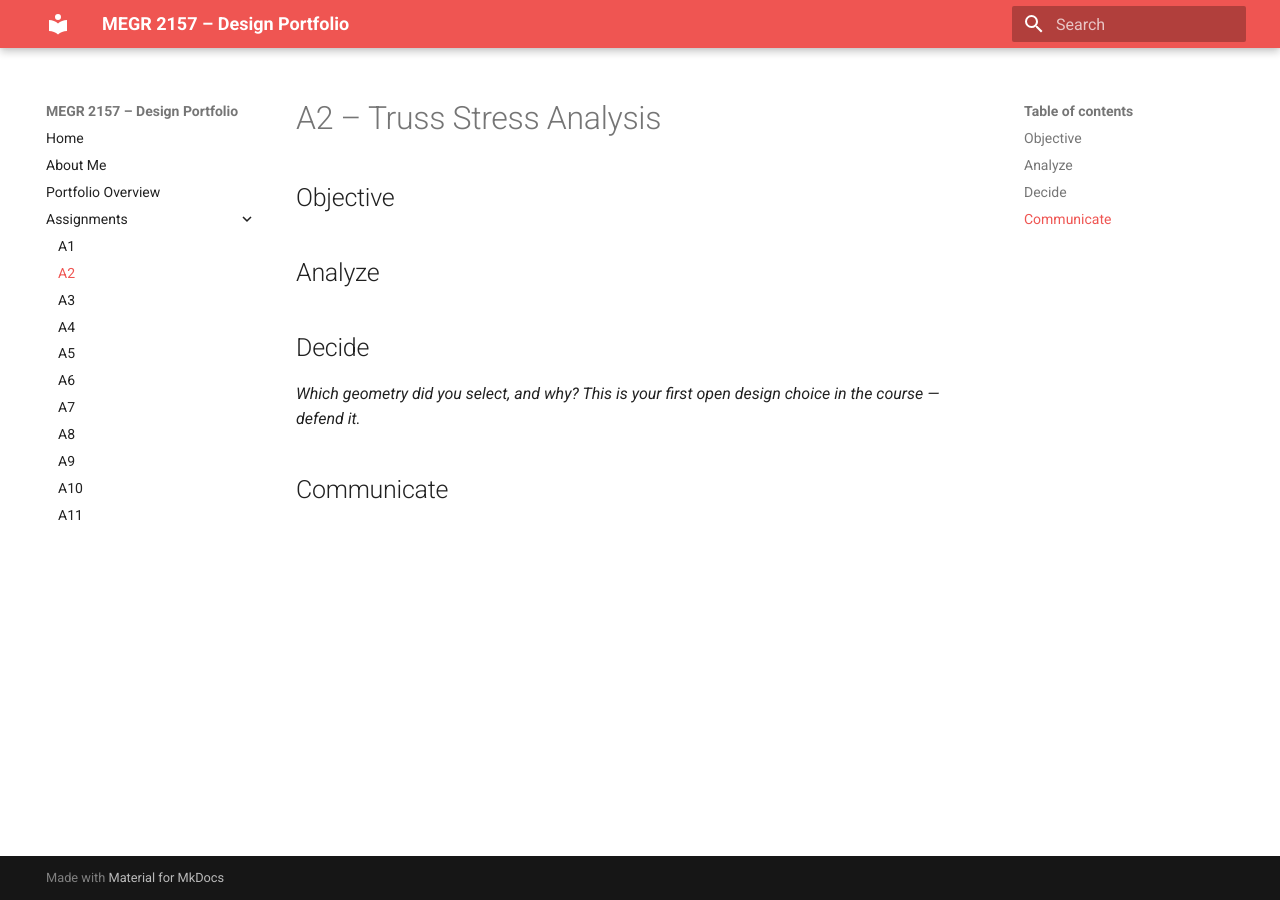
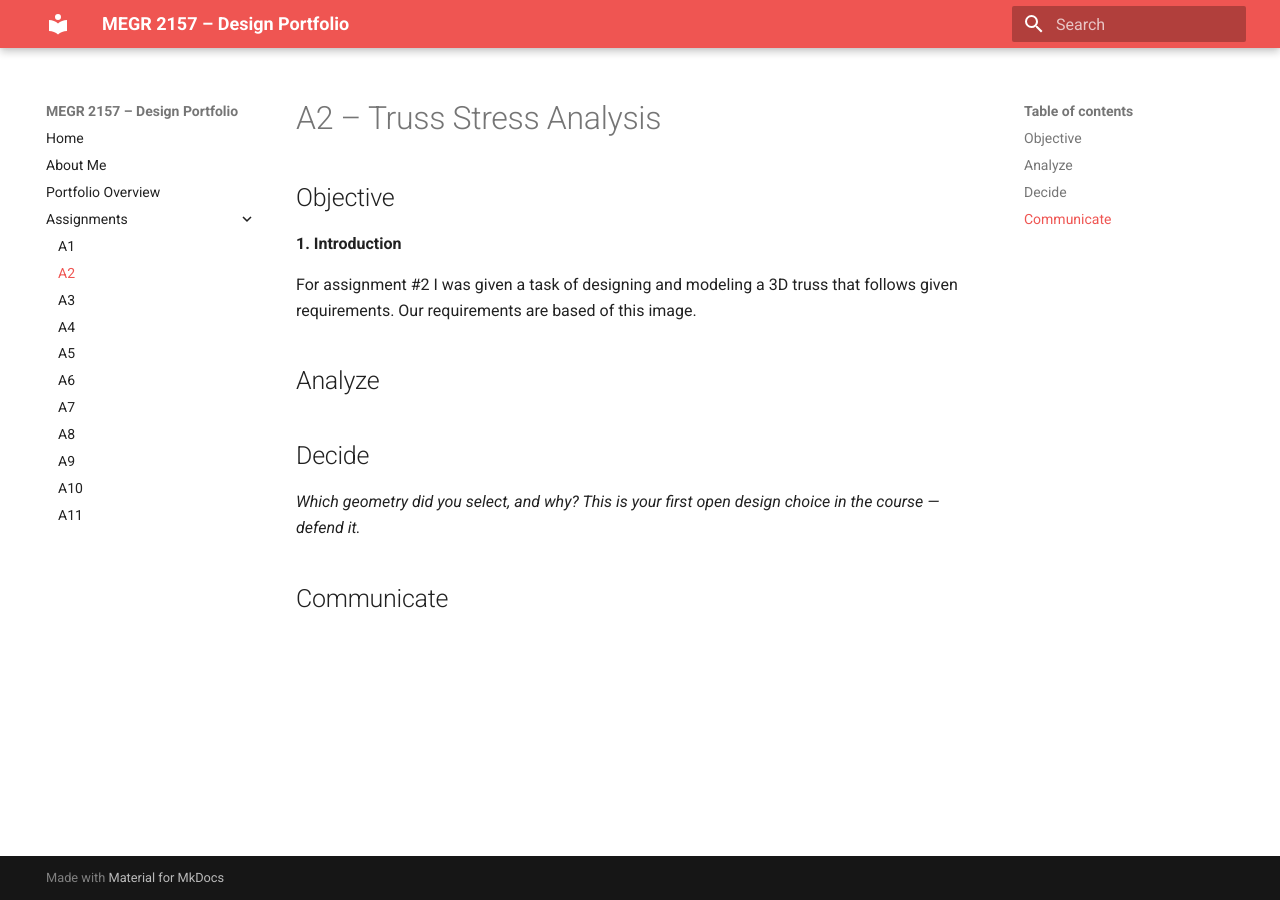
Before and after one commit to LeviElliott-ME/megr2157-portfolio, an MkDocs documentation site: the page built from docs/assignments/A02/index.md, in a window 1280 px wide. Built offline with MkDocs 1.6.1 and Material for MkDocs 9.7.7, drawn with Linux system fonts in a browser that asks for light colours.

Commit message:
Add introduction to A2 – Truss Stress Analysis
Added introduction section to the assignment document.

```diff
--- a/docs/assignments/A02/index.md
+++ b/docs/assignments/A02/index.md
@@ -1,6 +1,14 @@
 # A2 – Truss Stress Analysis
 
 ## Objective
+
+**1. Introduction**
+
+For assignment #2 I was given a task of designing and modeling a 3D truss that follows given requirements. Our requirements are based of this image.
+
+
+
+
 
 
 ## Analyze
```
